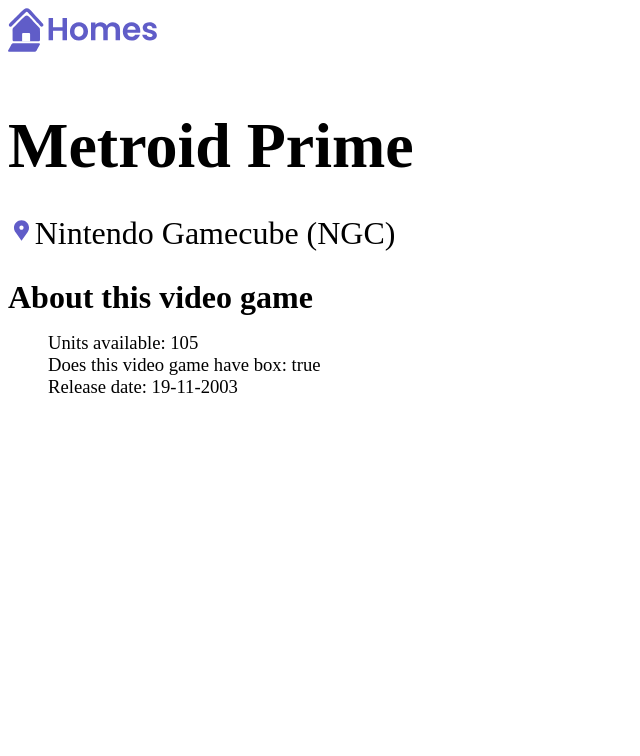
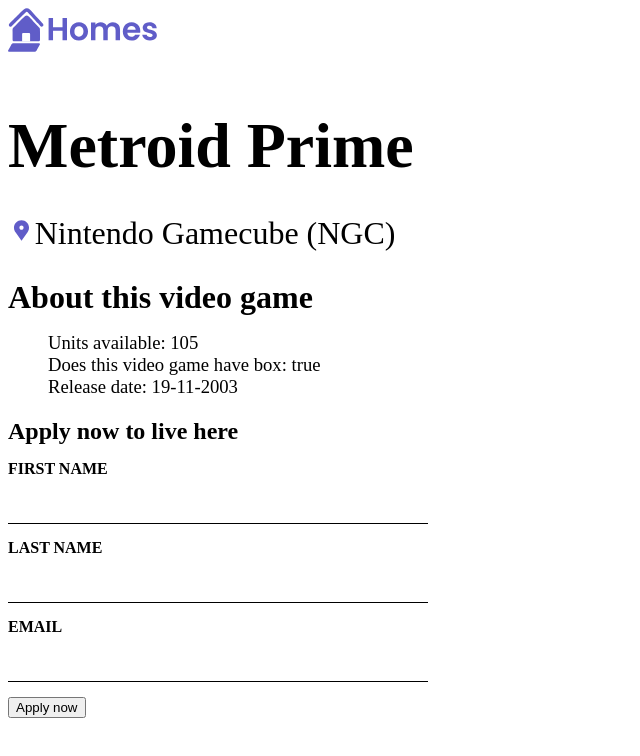
Before and after one commit to Marcohb99/first-angular-app, an Angular app: page /details/44ede8ba-94ee-438d-967e-d35e787fb49a in a window 1280 px wide. Shown: the top 756 px of the page, without its empty margins (0-640 px from the left). Built offline with nearby package versions, Linux system fonts and the light colour scheme.

Commit message:
feat(form): add form to details page

```diff
--- a/src/app/details/details.component.ts
+++ b/src/app/details/details.component.ts
@@ -2,9 +2,13 @@
 import {ActivatedRoute} from '@angular/router';
 import { VideoGame } from '../videogame';
 import { VideoGameService } from '../video-game.service';
+import {FormControl, FormGroup, ReactiveFormsModule} from '@angular/forms';
+import {CommonModule} from '@angular/common';
 
 @Component({
   selector: 'app-details',
+  imports: [CommonModule, ReactiveFormsModule],
+  standalone: true,
   template: `
     <article>
       <section class="listing-description">
@@ -19,17 +23,42 @@
           <li>Release date: {{ videoGame?.releaseDate }}</li>
         </ul>
       </section>
+      <section class="listing-apply">
+        <h2 class="section-heading">Apply now to live here</h2>
+        <form [formGroup]="applyForm" (submit)="submitApplication()">
+          <label for="first-name">First Name</label>
+          <input id="first-name" type="text" formControlName="firstName" />
+          <label for="last-name">Last Name</label>
+          <input id="last-name" type="text" formControlName="lastName" />
+          <label for="email">Email</label>
+          <input id="email" type="email" formControlName="email" />
+          <button type="submit" class="primary">Apply now</button>
+        </form>
+      </section>
     </article>
   `,
-  styleUrls: ['./details.component.css']
+  styleUrls: ['./details.component.css'],
 })
 export class DetailsComponent {
   route: ActivatedRoute = inject(ActivatedRoute);
   videoGame: VideoGame | undefined;
-  videoGameService = inject(VideoGameService)
+  videoGameService = inject(VideoGameService);
+  applyForm = new FormGroup({
+    firstName: new FormControl(''),
+    lastName: new FormControl(''),
+    email: new FormControl(''),
+  });
 
   constructor() {
     const videoGameId = String(this.route.snapshot.params['id']);
     this.videoGame = this.videoGameService.getVideoGameById(videoGameId);
   }
+
+  submitApplication() {
+    this.videoGameService.submitApplication(
+      this.applyForm.value.firstName ?? '',
+      this.applyForm.value.lastName ?? '',
+      this.applyForm.value.email ?? '',
+    );
+  }
 }
--- a/src/app/home/home.component.ts
+++ b/src/app/home/home.component.ts
@@ -1,5 +1,5 @@
 import {Component, inject} from '@angular/core';
-import {CommonModule, NgFor} from '@angular/common';
+import {CommonModule} from '@angular/common';
 import {VideoGameComponent} from '../video-game/video-game.component';
 import {VideoGame} from '../videogame';
 import { VideoGameService } from '../video-game.service';
--- a/src/app/video-game.service.ts
+++ b/src/app/video-game.service.ts
@@ -23,4 +23,10 @@
   getVideoGameById(id: string): VideoGame | undefined {
     return this.videoGameList.find((videoGame) => videoGame.id === id);
   }
+
+  submitApplication(firstName: string, lastName: string, email: string) {
+    console.log(
+      `Application received: firstName: ${firstName}, lastName: ${lastName}, email: ${email}.`,
+    );
+  }
 }
```
Also changed, not shown: src/app/app.module.ts (+6 -3 lines).
